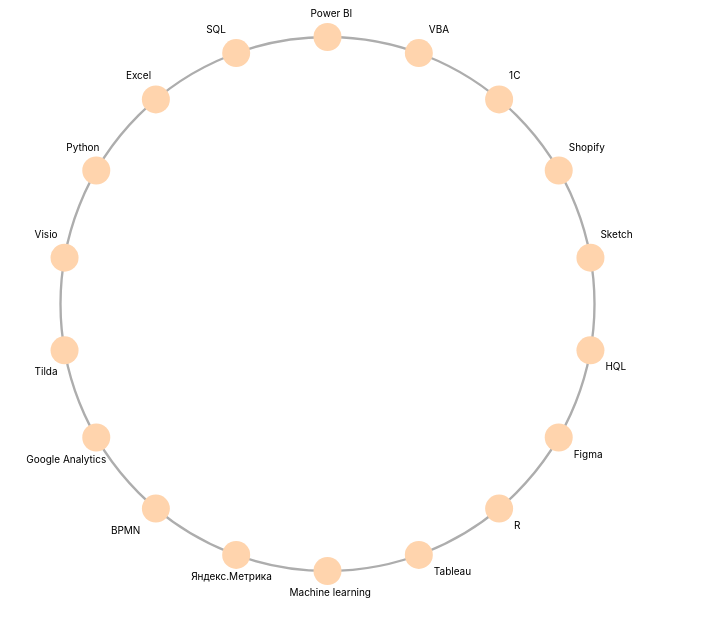
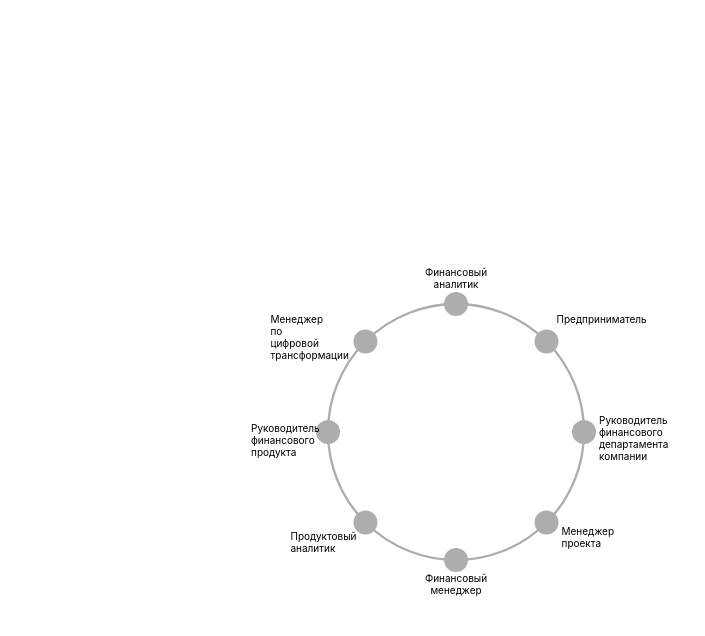
Before and after one commit to KillReal63/proffcircle, a React (Vite) app: page / in a window 1280 px wide. Shown: the top 636 px of the page, without its empty margins (0-705 px from the left). Built offline with nearby package versions, Linux system fonts and the light colour scheme.

Commit message:
create competence circle

```diff
--- a/src/Components/App.tsx
+++ b/src/Components/App.tsx
@@ -1,9 +1,14 @@
-import BigCircle from "./BigCircle";
+import CompetenceCircle from "./CompetenceCircle";
+import SkillsCircle from "./SkillsCircle";
 
 function App() {
+  const centerX = 327.5;
+  const centerY = 304;
+
   return (
-    <div>
-      <BigCircle />
+    <div className="relative">
+      {/* <SkillsCircle centerX={centerX} centerY={centerY} radius={267} /> */}
+      <CompetenceCircle centerX={centerX} centerY={centerY} radius={128} />
     </div>
   );
 }
--- /dev/null
+++ b/src/Components/CompetenceCircle.tsx
@@ -0,0 +1,110 @@
+import { FC } from "react";
+
+type Props = {
+  centerX: number;
+  centerY: number;
+  radius: number;
+};
+
+const CompetenceCircle: FC<Props> = ({ centerX, centerY, radius }) => {
+  const competenceArray = [
+    "Финансовый аналитик",
+    "Предприниматель",
+    "Руководитель финансового департамента компании",
+    "Менеджер проекта",
+    "Финансовый менеджер",
+    "Продуктовый аналитик",
+    "Руководитель финансового продукта",
+    "Менеджер по цифровой трансформации",
+  ];
+
+  const smallCircles = (index: number) => {
+    const angle = (index / competenceArray.length) * 2 * Math.PI - Math.PI / 2;
+    const x = radius * 2 + radius * Math.cos(angle);
+    const y = radius * 2 + radius * Math.sin(angle);
+    let offsetX = 0;
+    let offsetY = 0;
+
+    if (angle < -1.5) {
+      offsetX = 0;
+      offsetY = -40;
+    }
+    if (angle < 0 && angle > -1.5) {
+      offsetX = 10;
+      offsetY = -30;
+    }
+    if (angle < 1.5 && angle > 0) {
+      offsetX = 15;
+    }
+    if (angle === 0) {
+      offsetX = 15;
+      offsetY = -20;
+    }
+    if (angle > 1.5 && angle < 2) {
+      offsetX = 0;
+      offsetY = 10;
+    }
+    if (angle > 2 && angle < 3) {
+      offsetX = -75;
+      offsetY = 5;
+    }
+    if (angle > 3) {
+      offsetX = -77;
+      offsetY = -12;
+    }
+    if (angle > 3.5) {
+      offsetY = -30;
+      offsetX = -95;
+    }
+
+    return { x, y, offsetX, offsetY, angle };
+  };
+
+  return (
+    <svg
+      height={radius * 4}
+      width={radius * 4}
+      style={{
+        position: "absolute",
+        left: centerX - radius,
+        top: centerY - radius,
+      }}
+    >
+      <circle
+        cx={radius * 2}
+        cy={radius * 2}
+        r={radius}
+        fill="none"
+        stroke="#ADADAD"
+        strokeWidth={2.35}
+      />
+      {competenceArray.map((el, index) => {
+        const { x, y, offsetX, offsetY, angle } = smallCircles(index);
+        const name = el.split(" ");
+        return (
+          <>
+            <circle cx={x} cy={y} r={12} fill="#ADADAD" />
+            <text
+              x={x}
+              y={y + offsetY}
+              className="text-[10px]"
+              textAnchor={
+                angle < -1.5 || (angle > 1.5 && angle < 2) ? "middle" : "start"
+              }
+            >
+              {name.map((el) => {
+                return (
+                  <tspan x={x + offsetX} dy={12}>
+                    {el}
+                  </tspan>
+                );
+              })}
+            </text>
+          </>
+        );
+      })}
+    </svg>
+  );
+};
+
+export default CompetenceCircle;
--- a/src/Components/BigCircle.tsx
+++ b/src/Components/SkillsCircle.tsx
@@ -1,4 +1,12 @@
-const BigCircle = () => {
+import { FC } from "react";
+
+type Props = {
+  centerX: number;
+  centerY: number;
+  radius: number;
+};
+
+const SkillsCircle: FC<Props> = ({ centerX, centerY, radius }) => {
   const skillsArray = [
     "Power BI",
     "VBA",
@@ -19,10 +27,7 @@
     "Excel",
     "SQL",
   ];
-  const radius = 267;
   const smallRadius = 14;
-  const centerX = 327.5;
-  const centerY = 304;
   const smallCircles = (index: number) => {
     const angle = (index / skillsArray.length) * 2 * Math.PI - Math.PI / 2;
     const x = centerX + radius * Math.cos(angle);
@@ -62,7 +67,6 @@
   };
 
   return (
-    <>
     <svg
       width="655"
       height="608"
@@ -81,7 +85,12 @@
         const { x, y, offsetX, offsetY } = smallCircles(index);
         return (
           <>
-              <text x={x + offsetX} y={y + offsetY} className="text-[10px] ">
+            <text
+              x={x + offsetX}
+              y={y + offsetY}
+              //не меняется цвет
+              className="text-[10px] font-bold"
+            >
               {el}
             </text>
             <circle cx={x} cy={y} r={smallRadius} fill="#FFD4AD" />
@@ -89,8 +98,7 @@
         );
       })}
     </svg>
-    </>
   );
 };
 
-export default BigCircle;
+export default SkillsCircle;
```
Lines whose indentation alone changed are shown as unchanged.
